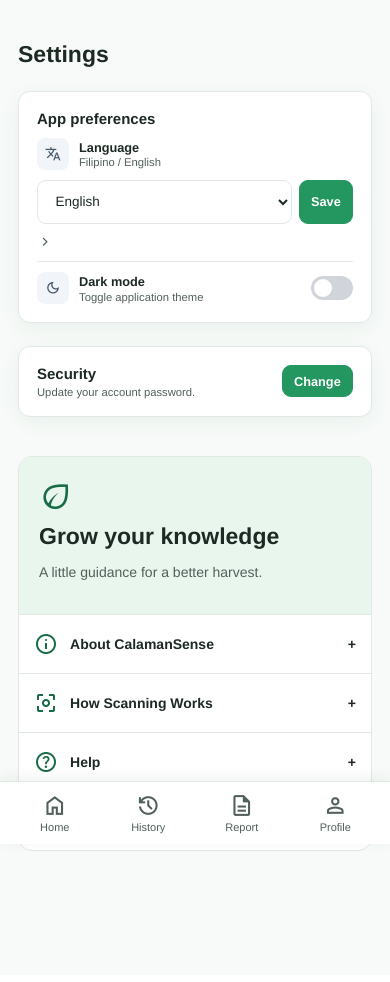
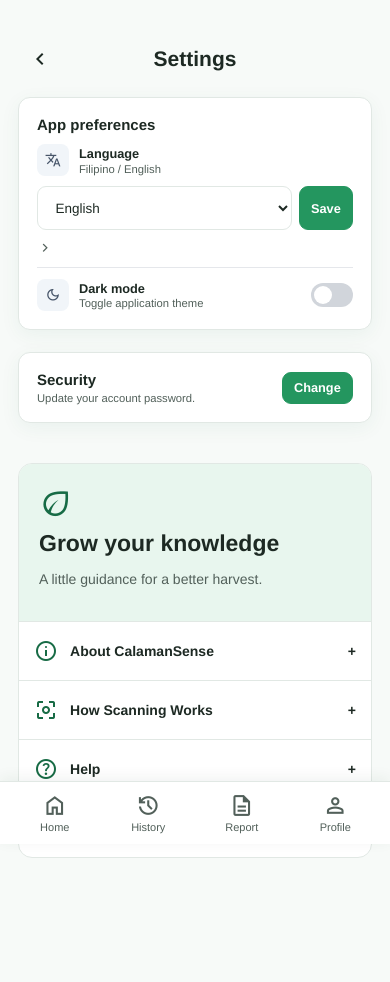
Before and after one commit to naoi-reii/calaman_sense, a Django app: page /settings/ in a window 390 px wide. Before the commit the page ends 851 px from the top, so only its background shows below. Run offline with Django 5.2, Linux system fonts and the light colour scheme; the visitor is signed in with stand-in values (Sample User, id 1); data that the repository does not hold is empty; some web fonts are replaced.

Commit message:
added a back button on settings page that redirects to profile page on mobile view

```diff
--- a/static/css/settings.css
+++ b/static/css/settings.css
@@ -17,12 +17,18 @@
 .guide-content a { color:var(--green-dark); font-weight:600; }
 .guide-chips { display:flex; gap:8px; }
 .guide-chips span { padding:5px 12px; border-radius:20px; background:var(--green-light); color:var(--green-dark); }
+.mobile-settings-heading { display: none; }
+.desktop-settings-heading { display: flex; justify-content: space-between; align-items: baseline; margin-bottom: 1.5rem; }
+.desktop-settings-heading h1 { font-size: 32px; letter-spacing: -.8px; margin: 0; }
+
 .settings-guides summary:focus-visible { outline:2px solid var(--green); outline-offset:-3px; }
 @media(max-width:760px) {
  .mobile-settings-page { padding-top:0; }
- .mobile-settings-page .overview-topbar { display:none; }
- .mobile-settings-page .container { max-width:520px; margin:0 auto; padding:max(24px, env(safe-area-inset-top)) 18px 24px; }
- .mobile-settings-page .container > div > h1 { font-size:23px; }
+ .mobile-settings-page .overview-topbar, .mobile-settings-page .desktop-settings-heading { display:none; }
+ .mobile-settings-page .container { max-width:520px; margin:0 auto; padding:max(20px, env(safe-area-inset-top)) 18px 24px; }
+ .mobile-settings-heading { display: grid; grid-template-columns: 44px 1fr 44px; align-items: center; margin-bottom: 16px; }
+ .mobile-settings-heading a { display: grid; place-items: center; min-height: 44px; color: var(--black); text-decoration: none; }
+ .mobile-settings-heading h1 { font-size: 21px; text-align: center; margin: 0; }
  .mobile-settings-page .settings-page .box { padding:18px; border-radius:12px; }
  .mobile-settings-page .settings-row { flex-wrap:wrap; gap:10px; }
  .mobile-settings-page .row-text { min-width:120px; }
--- a/templates/settings.html
+++ b/templates/settings.html
@@ -5,7 +5,14 @@
 {% block navigation %}{% include 'includes/overview_navigation.html' with active_page='settings' %}{% endblock %}
 
 {% block content %}
-<div style="display: flex; justify-content: space-between; align-items: baseline; margin-bottom: 1.5rem;">
+<header class="mobile-settings-heading">
+    <a href="{% url 'profile' %}" aria-label="{% ui 'Back to Profile' 'Bumalik sa Profile' %}">
+        <span class="material-symbols-outlined" aria-hidden="true">chevron_left</span>
+    </a>
+    <h1>{% ui 'Settings' 'Mga Setting' %}</h1>
+    <div></div>
+</header>
+<div class="desktop-settings-heading">
     <h1>{% ui 'Settings' 'Mga Setting' %}</h1>
 </div>
 
```
